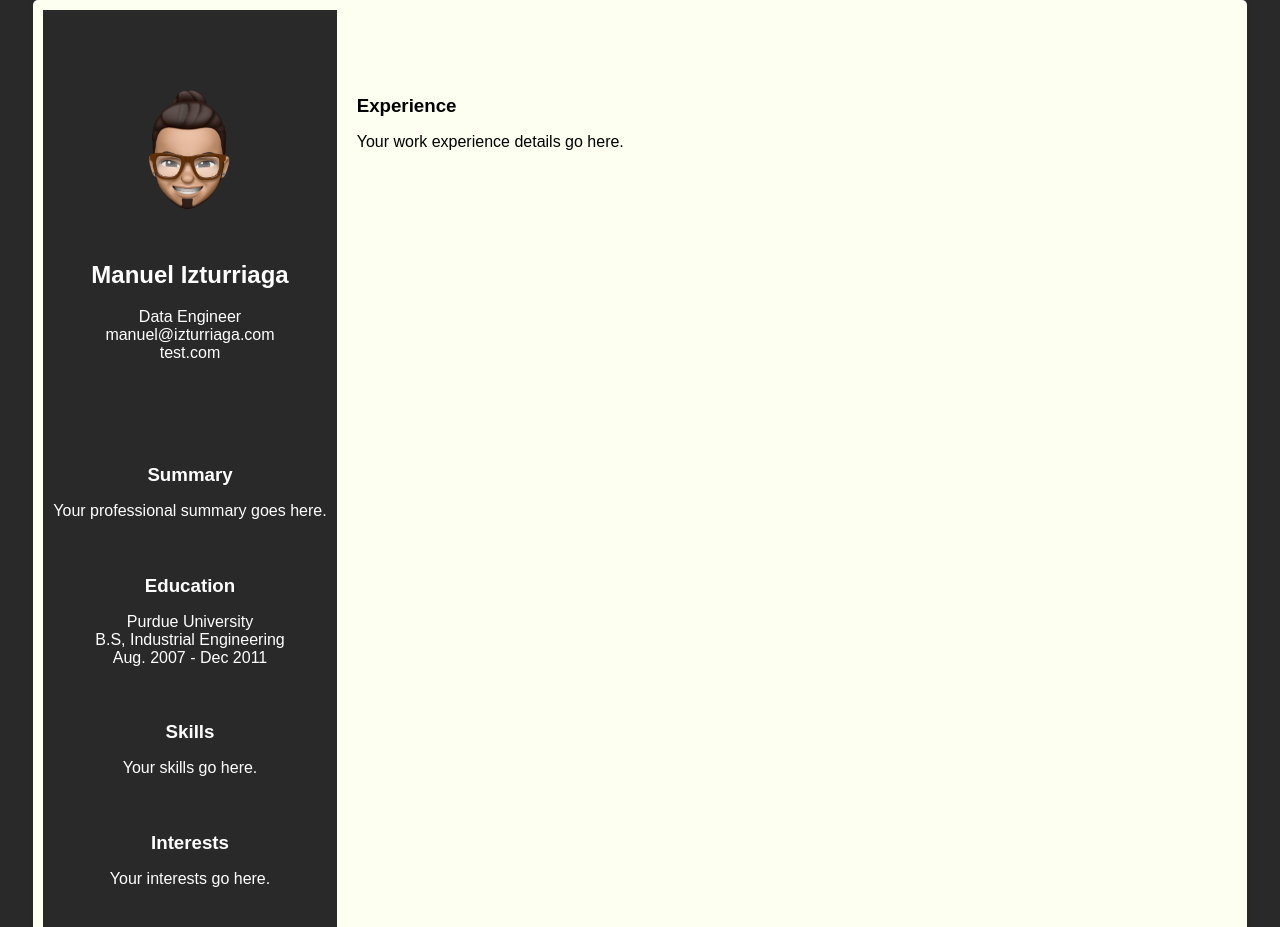
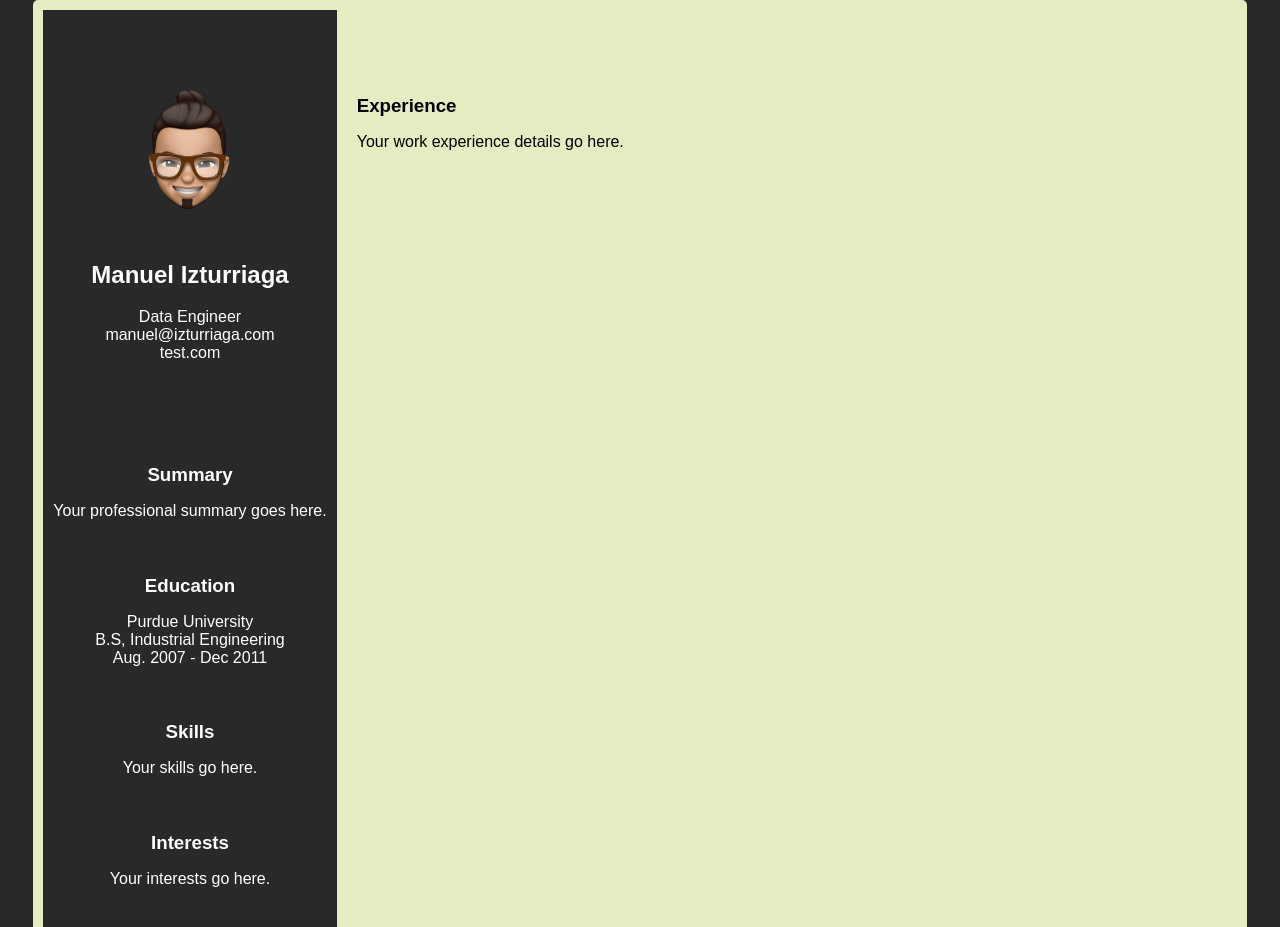
Before and after one commit to manuel-izturriaga/my-website, a plain HTML site: page resume/index.html in a window 1280 px wide. Shown: the top 927 px of the page. Drawn offline with Linux system fonts and the light colour scheme.

Commit message:
Update Resume Background

```diff
--- a/resume/style.css
+++ b/resume/style.css
@@ -13,7 +13,7 @@ body {
     grid-template-columns: 1fr 3fr; /* 1:3 layout */
     gap: 20px;
     padding: 10px;
-    background-color:rgb(253, 255, 240);
+    background-color:rgb(230, 235, 194);
     border-radius: 5px;
     box-shadow: 0 2px 5px rgba(0, 0, 0, 0.1);
     aspect-ratio: 1 / 1.25;
```
